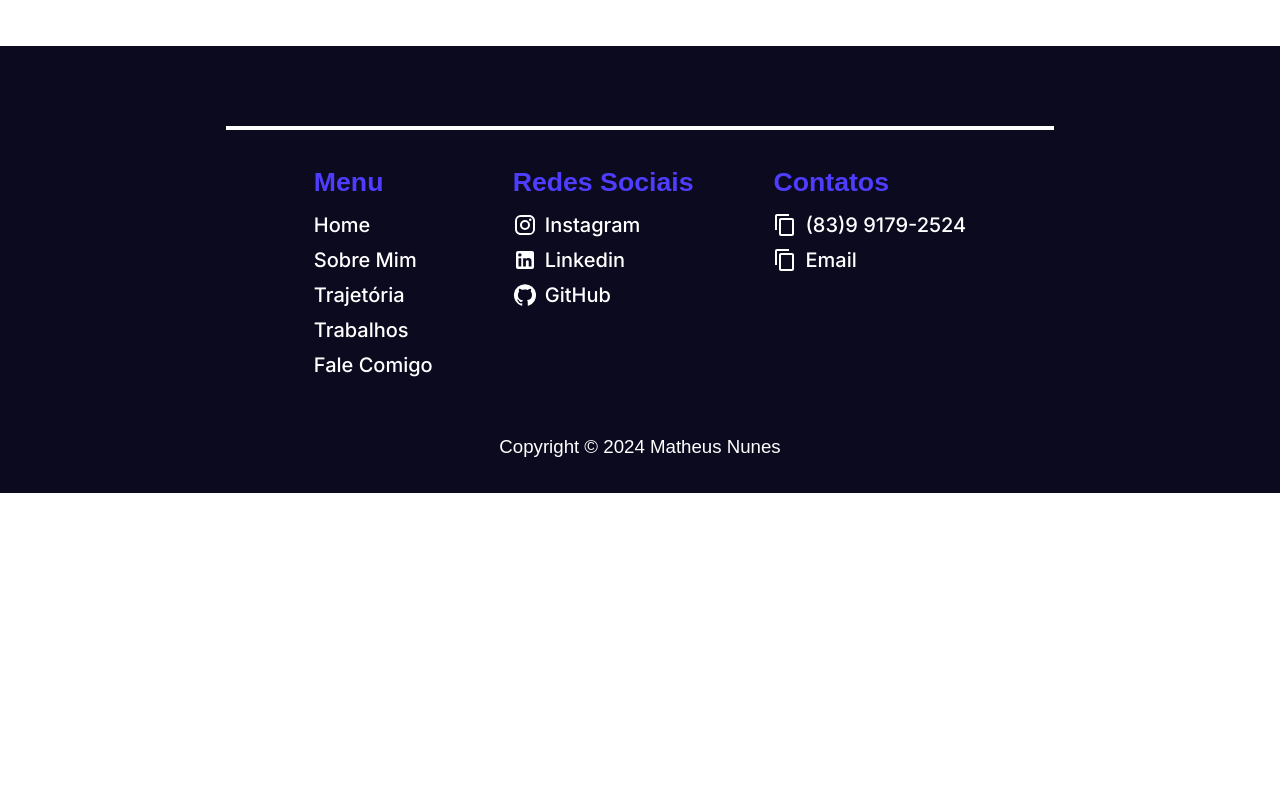
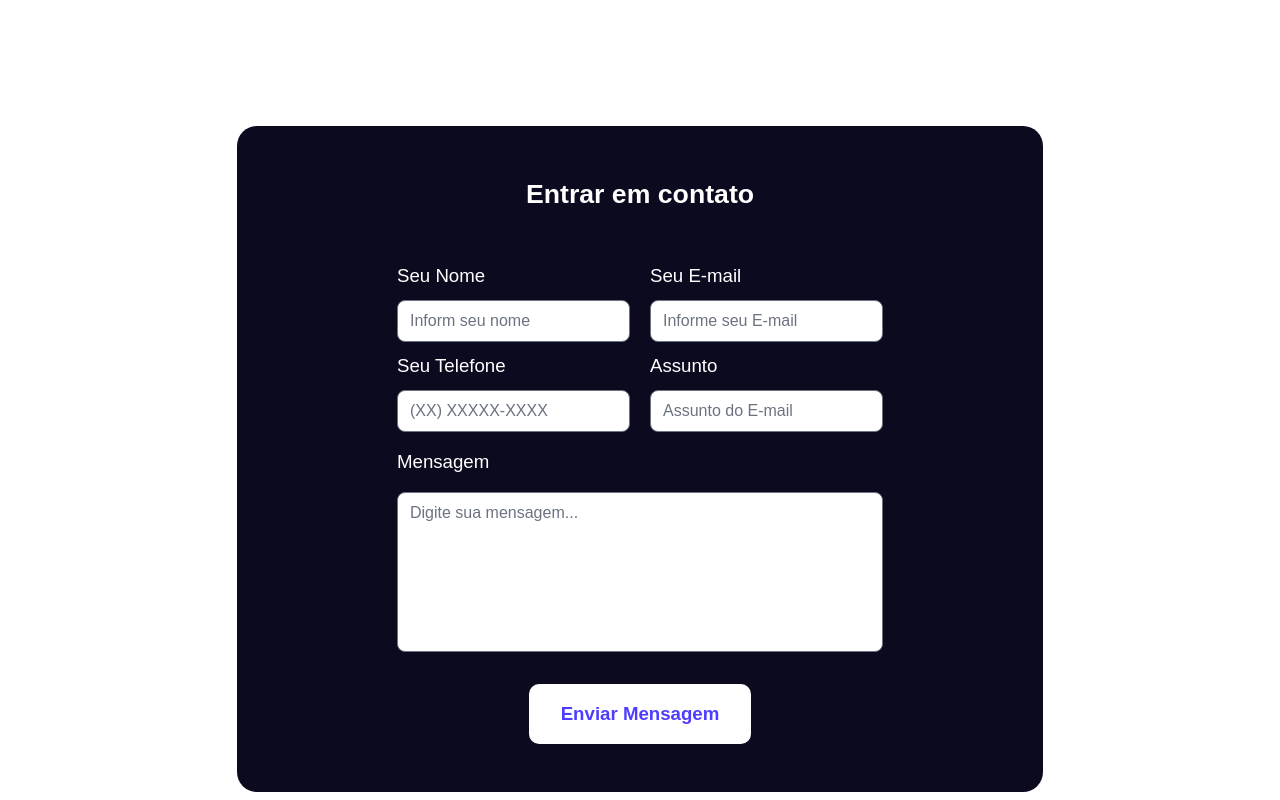
Before and after one commit to MatheusNunes133/personal-portifolio, a Next.js app: page / in a window 1280 px wide. Shown: the part 3980-4780 px from the top of the page. Before the commit the page ends 4473 px from the top, so only its background shows below. Built offline with nearby package versions, Linux system fonts and the light colour scheme.

Commit message:
✨feat: Adiciona formulario de contato

```diff
--- a/next.config.mjs
+++ b/next.config.mjs
@@ -1,4 +1,10 @@
 /** @type {import('next').NextConfig} */
-const nextConfig = {};
+const nextConfig = {
+    env:{
+        EMAILJS_PK: "ylBy3-CnO9MRuU8T7",
+        EMAILJS_TEMPLATE_ID: "template_9vqy3dv",
+        EMAILJS_SERVICE_ID: "gmailMessage"
+    }
+};
 
 export default nextConfig;
--- a/package.json
+++ b/package.json
@@ -17,6 +17,8 @@
     "@mui/icons-material": "^5.15.20",
     "@mui/material": "^5.15.19",
     "@types/react-scroll": "^1.8.10",
+    "@types/validator": "^13.12.0",
+    "axios": "^1.7.2",
     "clipboard-copy": "^4.0.1",
     "flowbite": "^2.3.0",
     "flowbite-react": "^0.9.0",
@@ -27,7 +29,8 @@
     "react-scroll": "^1.9.0",
     "react-toastify": "^10.0.5",
     "sass": "^1.77.4",
-    "swiper": "^11.1.4"
+    "swiper": "^11.1.4",
+    "validator": "^13.12.0"
   },
   "devDependencies": {
     "@types/node": "^20",
--- a/src/app/page.module.scss
+++ b/src/app/page.module.scss
@@ -135,7 +135,7 @@
                 display: flex;
                 gap: 5%;
 
-                div{
+                >div{
                     margin-top: 1.3rem;
                     p{
                         font-family: 'Quicksand Variable', sans-serif;
@@ -309,3 +309,12 @@
         margin: 1rem 1rem 5rem 1rem;
     }
 }
+
+.contactMe{
+    display: flex;
+    align-items: center;
+    justify-content: center;
+    margin: 4rem 2rem;
+    padding: 4rem 0;
+
+}
--- a/src/app/page.tsx
+++ b/src/app/page.tsx
@@ -11,6 +11,8 @@ import Link from "next/link";
 import CustomizedTimeline from "@/components/customizedTimeline";
 import CarouselWork from "@/components/carousel";
 import Footer from "@/components/footer";
+import { InputLabel, TextField, FormControl } from "@mui/material";
+import Form from "@/components/form";
 
 export default function App() {
   return (
@@ -144,7 +146,9 @@ export default function App() {
           </div>
         </div>
       </section>
-      <section className={style.contactMe}></section>
+      <section className={style.contactMe}>
+        <Form />
+      </section>
       <Footer />
     </>
   );
--- a/src/components/footer/index.tsx
+++ b/src/components/footer/index.tsx
@@ -17,7 +17,7 @@ export default function Footer() {
         <div className={style.menuNav}>
           <h4>Menu</h4>
           <ReactScrol
-            to="#"
+            to="home"
             spy={true}
             smooth={true}
             duration={600}
@@ -53,7 +53,7 @@ export default function Footer() {
             Trabalhos
           </ReactScrol>
           <ReactScrol
-            to="#"
+            to="contato"
             spy={true}
             smooth={true}
             duration={600}
--- /dev/null
+++ b/src/components/form/index.module.scss
@@ -0,0 +1,74 @@
+@import "../../theme/theme.scss";
+
+.formContainer{
+    display: flex;
+    flex-direction: column;
+    background-color: $secondary;
+    padding: 3rem 10rem;
+    color: $primary;
+    font-family: 'Quicksand Variable', sans-serif;
+    font-weight: 500;
+    font-size: 14pt;
+    border-radius: 20px;
+
+    h1{
+        font-family: 'Quicksand Variable', sans-serif;
+        font-weight: 700;
+        font-size: 20pt;
+        text-align: center;
+        margin-bottom: 3rem;
+    }
+
+    .formInfoContainer{
+        display: flex;
+        gap: 20px;
+
+        .formInfo{
+            display: flex;
+            flex-direction: column;
+            gap: 10px;
+
+            input{
+                color: $black-text;
+                border-radius: .5rem;
+            }
+        }
+    }
+
+    .messageLabel{
+        margin: 1rem 0;
+    }
+
+    textarea{
+        color: $black-text;
+        height: 10rem;
+        max-height: 15rem;
+        min-height: 10rem;
+        border-radius: .5rem;
+        resize: none;
+    }
+
+    .buttonContainer{
+        display: flex;
+        align-items: center;
+        justify-content: center;
+        margin-top: 2rem;
+
+        button{
+            background-color: $primary;
+            color: $purple-text;
+            padding: 1rem 2rem;
+            font-family: 'Quicksand Variable', sans-serif;
+            font-weight: 700;
+            font-size: 14pt;
+            border-radius: 10px;
+            transition: all ease 0.3s;
+
+            &:hover{
+                background-color: $purple-text;
+                color: $primary;
+            }
+        }
+    }
+
+}
--- /dev/null
+++ b/src/components/form/index.tsx
@@ -0,0 +1,170 @@
+import style from "./index.module.scss";
+import { useState } from "react";
+import { emailService } from "@/services/axios";
+import { toast } from "react-toastify";
+import { isEmail } from "validator";
+
+export default function Form() {
+  const [name, setName] = useState("");
+  const [phone, setPhone] = useState("");
+  const [email, setEmail] = useState("");
+  const [assunto, setAssunto] = useState("");
+  const [message, setMessage] = useState("");
+
+  function handlePhone(event: string) {
+    return setPhone(
+      event
+        .replace(/\D/g, "")
+        .replace(/(\d{2})(\d)/, "($1) $2")
+        .replace(/(\d{5})(\d)/, "$1-$2")
+        .replace(/(-\d{4})(\d+?)$/, "$1")
+    );
+  }
+
+  async function sendEmail() {
+    try {
+      const verify = checkData();
+      if (verify.success === false && verify.error === false) {
+        throw new Error("Informe todos os campos!");
+      }
+
+      if (verify.error === true) {
+        throw new Error("Por favor, informe um e-mail válido!");
+      }
+
+      const data = {
+        service_id: process.env.EMAILJS_SERVICE_ID,
+        template_id: process.env.EMAILJS_TEMPLATE_ID,
+        user_id: process.env.EMAILJS_PK,
+        template_params: {
+          name,
+          email,
+          titleMessage: assunto,
+          phone,
+          message,
+        },
+      };
+      const sendMessage = emailService.post("/send", data);
+      toast.promise(sendMessage, {
+        pending: {
+          render: () => "Enviando Mensagem!",
+          isLoading: true,
+        },
+        success: {
+          render: ({ data }) => "Mensagem enviada com sucesso!",
+          isLoading: false,
+        },
+        error: {
+          render: ({ error }: any) =>
+            `Erro ao enviar mensagem: ${
+              error.response?.data?.message || "Erro desconhecido"
+            }`,
+          isLoading: false,
+        },
+      });
+      resetCamps();
+    } catch (error) {
+      if (error instanceof Error) {
+        toast.error(error.message);
+      }
+    }
+  }
+
+  function checkData() {
+    let ok = true;
+    let invalidEmail = false;
+    if (!name) {
+      ok = false;
+    }
+    if (!assunto) {
+      ok = false;
+    }
+    if (!isEmail(email)) {
+      ok = false;
+      invalidEmail = true;
+    }
+    if (!phone) {
+      ok = false;
+    }
+    if (!message) {
+      ok = false;
+    }
+
+    return { success: ok, error: invalidEmail };
+  }
+
+  function resetCamps() {
+    setName("");
+    setAssunto("");
+    setEmail("");
+    setPhone("");
+    setMessage("");
+  }
+  return (
+    <form className={style.formContainer}>
+      <h1 id="contato">Entrar em contato</h1>
+      <div className={style.formInfoContainer}>
+        <div className={style.formInfo}>
+          <label htmlFor="name">Seu Nome</label>
+          <input
+            name="name"
+            type="text"
+            placeholder="Inform seu nome"
+            value={name}
+            onChange={(event) => setName(event.target.value)}
+            required
+          />
+
+          <label htmlFor="name">Seu Telefone</label>
+          <input
+            name="name"
+            type="text"
+            placeholder="(XX) XXXXX-XXXX"
+            value={phone}
+            onChange={(event) => {
+              handlePhone(event.target.value);
+            }}
+            required
+          />
+        </div>
+        <div className={style.formInfo}>
+          <label htmlFor="name">Seu E-mail</label>
+          <input
+            name="name"
+            type="email"
+            placeholder="Informe seu E-mail"
+            value={email}
+            onChange={(event) => setEmail(event.target.value)}
+            required
+          />
+
+          <label htmlFor="name">Assunto</label>
+          <input
+            name="name"
+            type="text"
+            placeholder="Assunto do E-mail"
+            value={assunto}
+            onChange={(event) => setAssunto(event.target.value)}
+            required
+          />
+        </div>
+      </div>
+
+      <label htmlFor="mesage" className={style.messageLabel}>
+        Mensagem
+      </label>
+      <textarea
+        name="mesage"
+        placeholder="Digite sua mensagem..."
+        value={message}
+        onChange={(event) => setMessage(event.target.value)}
+        required
+      ></textarea>
+      <div className={style.buttonContainer}>
+        <button onClick={sendEmail} type="button">
+          Enviar Mensagem
+        </button>
+      </div>
+    </form>
+  );
+}
--- a/src/components/header/index.tsx
+++ b/src/components/header/index.tsx
@@ -8,7 +8,7 @@ import CardItem from "../cardItem";
 
 export default function Header() {
   return (
-    <header className={style.container}>
+    <header className={style.container} id="home">
       <Navbar />
       <section className={style.contentBox}>
         <div className={style.titleBox}>
--- a/src/components/navbar/index.tsx
+++ b/src/components/navbar/index.tsx
@@ -26,7 +26,7 @@ export default function NavBar() {
 
           <ol>
             <ReactScrol
-              to={"#"}
+              to="home"
               spy={true}
               smooth={true}
               duration={600}
@@ -62,7 +62,7 @@ export default function NavBar() {
               Trabalhos
             </ReactScrol>
             <ReactScrol
-              to={"#"}
+              to="contato"
               spy={true}
               smooth={true}
               duration={600}
@@ -95,7 +95,7 @@ export default function NavBar() {
             >
               <MenuItem>
                 <ReactScrol
-                  to={"#"}
+                  to="home"
                   spy={true}
                   smooth={true}
                   duration={600}
@@ -148,7 +148,7 @@ export default function NavBar() {
               <MenuItem>
                 <ReactScrol
                   onClick={handleClose}
-                  to={"#"}
+                  to="contato"
                   spy={true}
                   smooth={true}
                   duration={600}
--- /dev/null
+++ b/src/services/axios.ts
@@ -0,0 +1,5 @@
+import axios from "axios";
+
+export const emailService = axios.create({
+  baseURL: "https://api.emailjs.com/api/v1.0/email/",
+});
```
Also changed, not shown: 1 other file (tests, documents, lock files or other folders).
